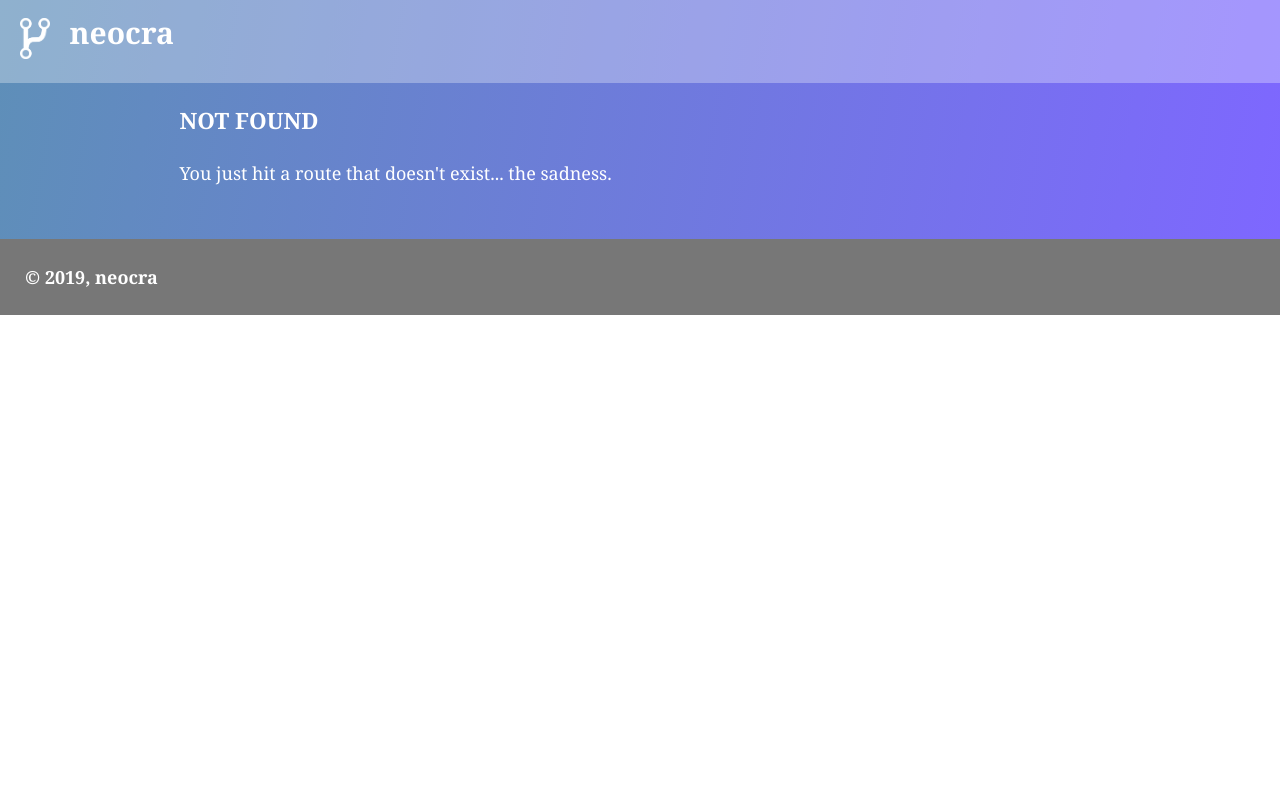
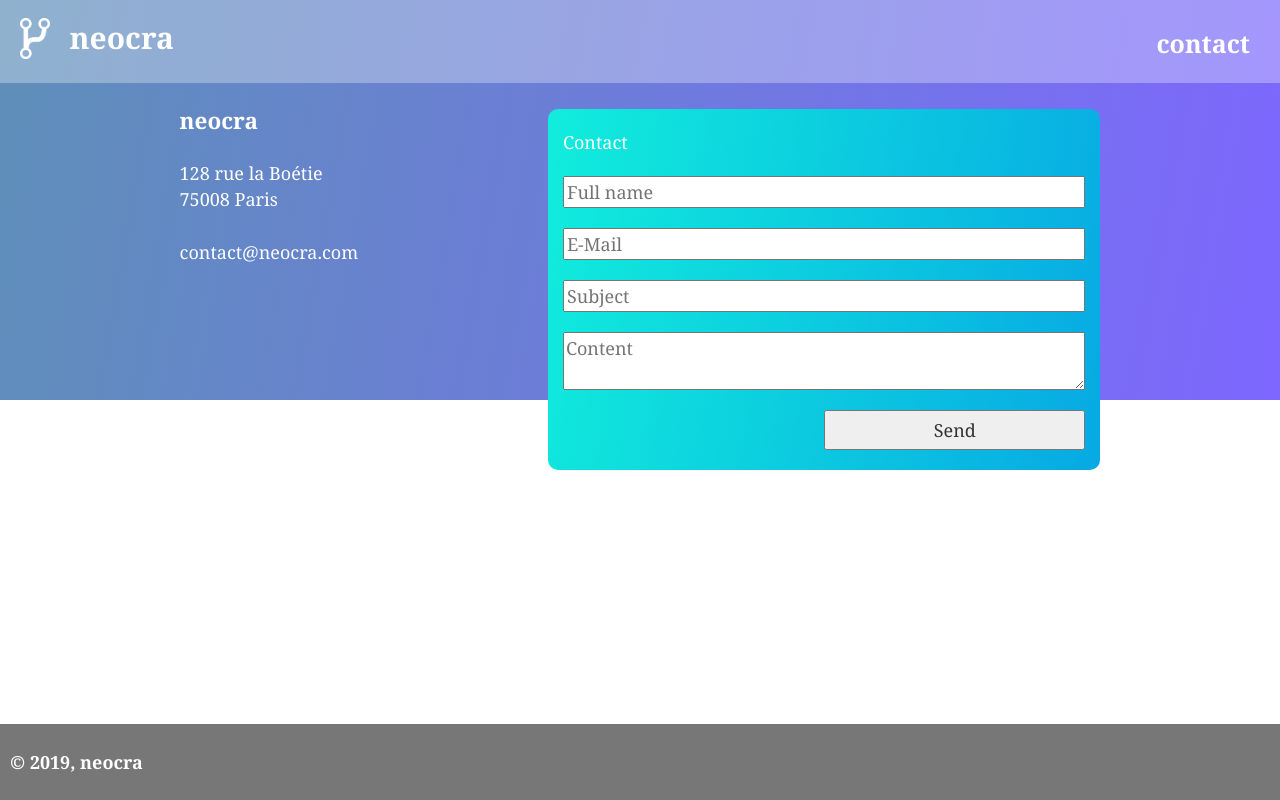
Before and after one commit to neocra/site, a Gatsby site: page /contact in a window 1280 px wide. Before the commit this address had no page. Built offline with nearby package versions, Linux system fonts and the light colour scheme; Gatsby itself is replaced by a stand-in of ours.

Commit message:
Add contact page (#2)

```diff
--- a/src/components/header.js
+++ b/src/components/header.js
@@ -45,6 +45,13 @@ const Header = ({ siteTitle }) => (
           {siteTitle}
         </Link>
       </div>
+
+    </div>
+    <div className="header-right">
+      <Link to="/contact">
+            contact
+          </Link>
+
     </div>
   </header>
 )
--- a/src/components/layout.css
+++ b/src/components/layout.css
@@ -31,13 +31,32 @@ body {
 }
 header{
   vertical-align: middle;
+  position: relative;
+}
+header .header-right{
+  position: absolute;
+  top:0px;
+  bottom: 0px ;
+  right: 20px;
 }
 header a{
-  line-height: 30px;
-    font-size: 30px;
-    vertical-align: top;
-    margin: 0px 20px;
-    font-weight: bold;
+  line-height: 40px;
+  font-size: 30px;
+  vertical-align: top;
+  margin: 0px 20px;
+  font-weight: bold;
+  color: #FFF;
+  text-decoration: none;
+}
+header .header-right a{
+  height: 85px;
+  font-size: 25px;
+  display: table-cell;
+  vertical-align: middle;
+  padding: 10px;
+}
+header .header-right a:hover{
+ background-color: hsla(0, 0%, 100%, 0.103);
 }
 footer{
   background-color:#777777;
@@ -655,3 +674,85 @@ pre tt:after {
     font-size: 100%;
   }
 }
+
+.contact-form{
+  background-image: linear-gradient(100deg, #11EDDC, #07A9E3);
+  padding: 10px 15px;
+  display: flex;
+  flex-direction: column;
+  border-radius: 10px;
+}
+
+.page-contact{
+  display: flex;
+  flex-direction: row;
+}
+.contact-info{
+  width: 40%;
+}
+.contact-form{
+  width: 60%;
+}
+
+.contact-form span{
+  margin: 10px 0px;
+  width: auto;
+}
+.contact-form input, .contact-form textarea{
+  margin: 10px 0px;
+  width: -webkit-fill-available;
+}
+.contact-form input[type=button]{
+  margin: 10px 0px;
+  color: #333;
+  text-align: center;
+  align-self: flex-end;
+  width: 50%;
+  padding: 5px 25px;
+}
+
+@media only screen and (max-width: 600px) {
+  .page-contact{
+    display: flex;
+    flex-direction: column;
+  }
+  .contact-info{
+    width: 100%;
+  }
+  .contact-form{
+    width: 100%;
+  }
+}
+
+html {
+  width:100%;
+  height: 100%;
+  display: table;
+}
+
+body {
+  width:100%;
+  display:table-cell;
+}
+
+#gatsby-focus-wrapper, #___gatsby {
+  width:100%;
+  height: 100%;
+}
+
+#gatsby-focus-wrapper{
+  display: table;
+}
+
+#gatsby-focus-wrapper footer{
+  display: table-footer-group;
+}
+
+#gatsby-focus-wrapper footer div{
+  margin: 25px 10px;
+}
+
+html, body {
+  margin: 0px;
+  padding: 0px;
+}
--- a/src/components/layout.js
+++ b/src/components/layout.js
@@ -25,8 +25,8 @@ const Layout = ({ children }) => {
 
   return (
     <>
-    <div
-      style={{backgroundImage:'linear-gradient(100deg, #5E8FB8, #7E67FF)'}}>
+    <div>
+      <div style={{backgroundImage:'linear-gradient(100deg, #5E8FB8, #7E67FF)', width: '100%', height: '400px', position:'absolute', top: '0px', zIndex:-1}}></div>
       <Header siteTitle={data.site.siteMetadata.title} />
       <div
         style={{
@@ -41,7 +41,7 @@ const Layout = ({ children }) => {
       </div>
     </div>
     <footer>
-          © {new Date().getFullYear()}, neocra
+          <div>© {new Date().getFullYear()}, neocra</div>
     </footer>
    </>
   )
--- /dev/null
+++ b/src/pages/contact.js
@@ -0,0 +1,67 @@
+import React from "react"
+import { Link } from "gatsby"
+
+import Layout from "../components/layout"
+import SEO from "../components/seo"
+
+async function postData(url = '', data = {}) {
+  // Default options are marked with *
+  const response = await fetch(url, {
+    method: 'POST', // *GET, POST, PUT, DELETE, etc.
+    mode: 'cors', // no-cors, *cors, same-origin
+    cache: 'no-cache', // *default, no-cache, reload, force-cache, only-if-cached
+    credentials: 'same-origin', // include, *same-origin, omit
+    headers: {
+      'Content-Type': 'application/json'
+      // 'Content-Type': 'application/x-www-form-urlencoded',
+    },
+    redirect: 'follow', // manual, *follow, error
+    referrer: 'no-referrer', // no-referrer, *client
+    body: JSON.stringify(data) // body data type must match "Content-Type" header
+  });
+  return await response.json(); // parses JSON response into native JavaScript objects
+}
+
+class SecondPage extends React.Component {
+  constructor(){
+    super();
+    this.send = this.send.bind(this);
+  }
+
+  async send(){
+    var message = {
+      email : this.refs.email.value,
+      fullName : this.refs.fullName.value,
+      subject : this.refs.subject.value,
+      content : this.refs.content.value,
+    };
+
+    await postData('https://api.neocra.com/contact', message);
+    //alert(message);
+  }
+  render()
+  {
+    return (
+        <Layout>
+          <SEO title="contact" />
+          <div className="page-contact">
+            <div className="contact-info">
+              <h1>neocra</h1>
+              <p>128 rue la Boétie<br/>75008 Paris</p>
+              <p>contact@neocra.com</p>
+            </div>
+            <div className="contact-form">
+              <span>Contact</span>
+              <input ref="fullName" type="text" placeholder="Full name" />
+              <input ref="email" type="text" placeholder="E-Mail" />
+              <input ref="subject" type="text" placeholder="Subject" />
+              <textarea ref="content" type="text" placeholder="Content" />
+              <input ref="send" type="button" onClick={this.send} value="Send" />
+            </div>
+          </div>
+        </Layout>
+      );
+    }
+}
+
+export default SecondPage
--- a/src/pages/page-2.js
+++ /dev/null
@@ -1,16 +0,0 @@
-import React from "react"
-import { Link } from "gatsby"
-
-import Layout from "../components/layout"
-import SEO from "../components/seo"
-
-const SecondPage = () => (
-  <Layout>
-    <SEO title="Page two" />
-    <h1>Hi from the second page</h1>
-    <p>Welcome to page 2</p>
-    <Link to="/">Go back to the homepage</Link>
-  </Layout>
-)
-
-export default SecondPage
```
